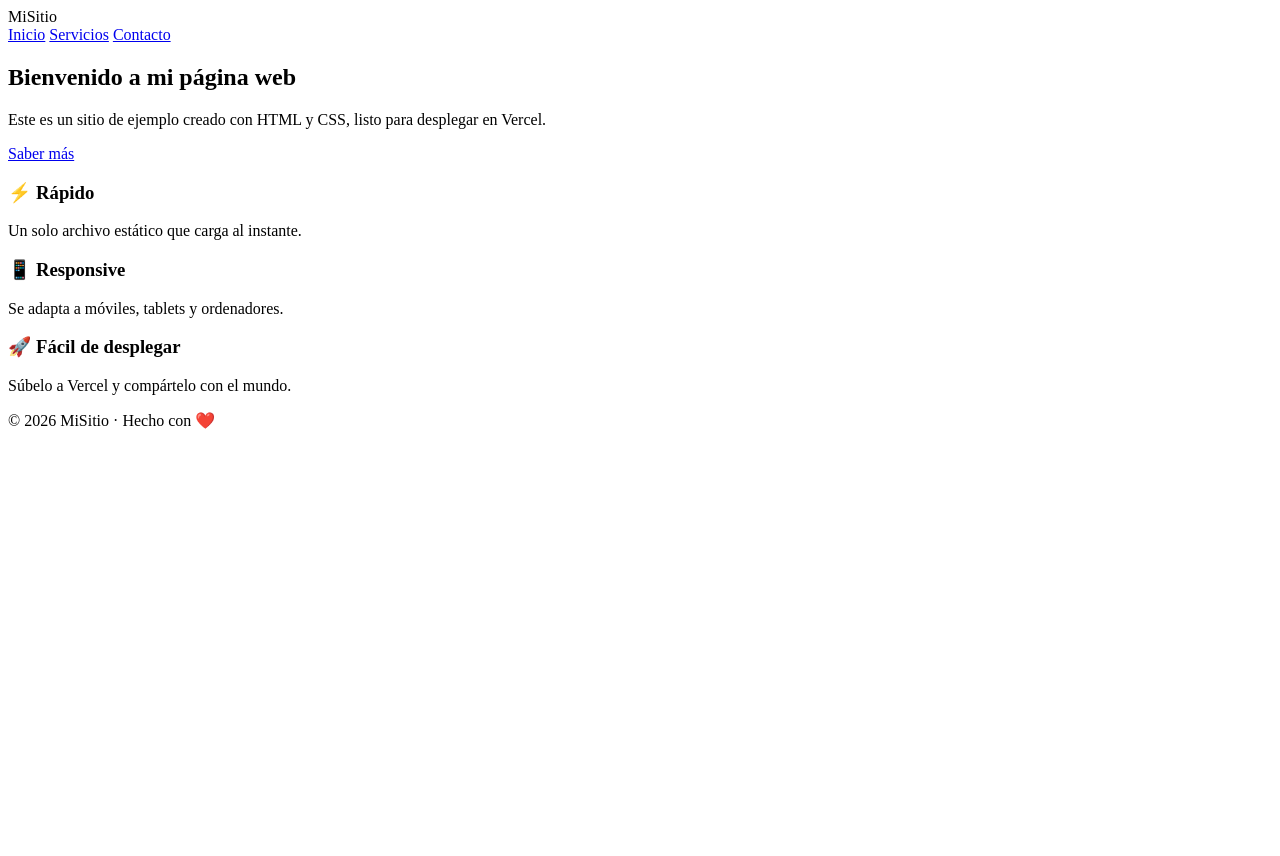
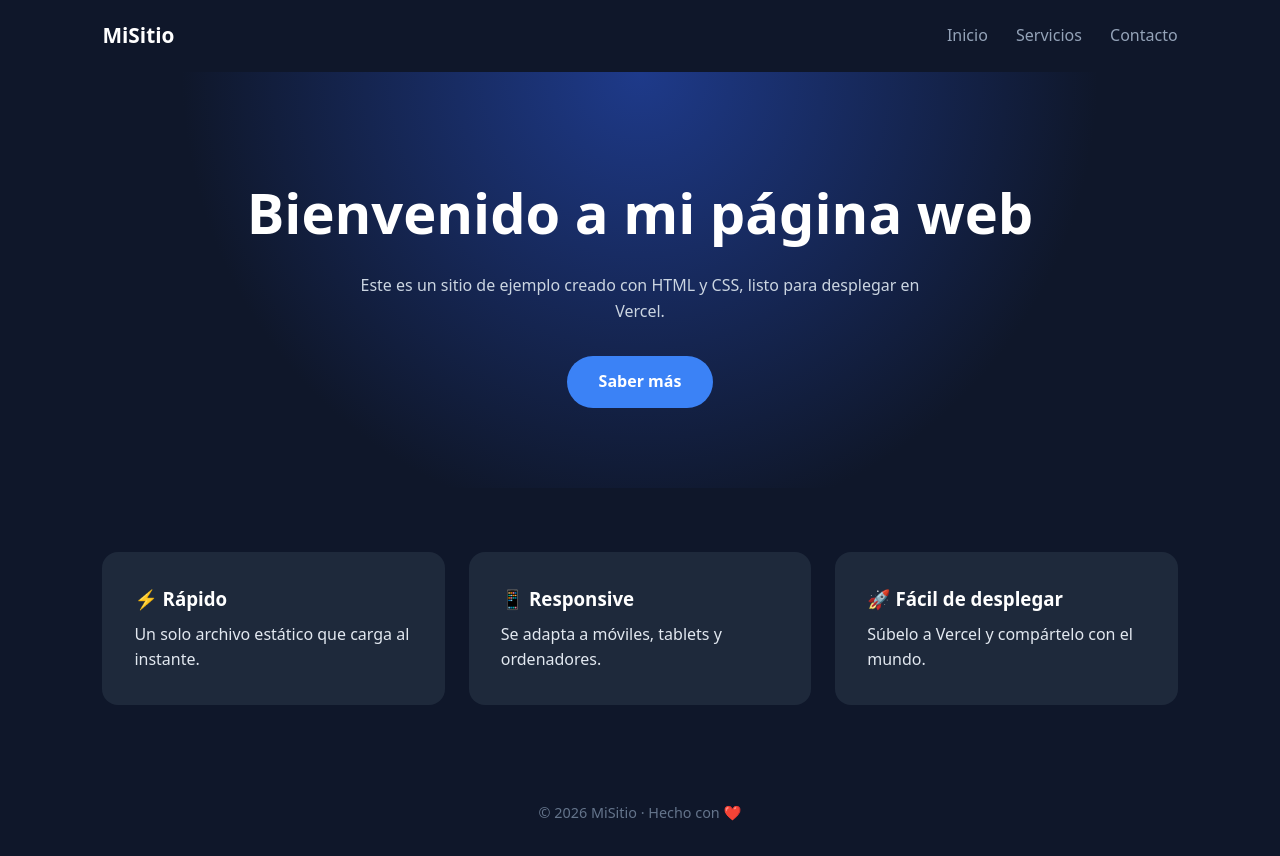
Before and after one commit to bizarthub/Cursorhub, a plain HTML site: page index.html in a window 1280 px wide. Before the commit the page ends 800 px from the top, so only its background shows below. Drawn offline with Linux system fonts and the light colour scheme.

Commit message:
Add link to external stylesheet in index.html

```diff
--- a/index.html
+++ b/index.html
@@ -4,6 +4,7 @@
   <meta charset="UTF-8">
   <meta name="viewport" content="width=device-width, initial-scale=1.0">
   <title>Mi Página de Ejemplo</title>
+  <link rel="stylesheet" href="styles.css">
 </head>
 <body>
   <header>
@@ -14,7 +15,6 @@
       <a href="#contacto">Contacto</a>
     </nav>
   </header>
-
   <section class="hero" id="inicio">
     <h1>Bienvenido a mi página web</h1>
     <p>Este es un sitio de ejemplo creado con HTML y CSS, listo para desplegar en Vercel.</p>
--- /dev/null
+++ b/styles.css
@@ -0,0 +1,56 @@
+* { margin: 0; padding: 0; box-sizing: border-box; }
+
+body {
+  font-family: system-ui, -apple-system, "Segoe UI", sans-serif;
+  background: #0f172a;
+  color: #e2e8f0;
+  line-height: 1.6;
+}
+
+header {
+  display: flex;
+  justify-content: space-between;
+  align-items: center;
+  padding: 1.2rem 8%;
+}
+
+.logo { font-weight: 700; font-size: 1.3rem; color: #fff; }
+
+nav a { color: #94a3b8; text-decoration: none; margin-left: 1.5rem; }
+nav a:hover { color: #fff; }
+
+.hero {
+  text-align: center;
+  padding: 6rem 8% 5rem;
+  background: radial-gradient(circle at top, #1e3a8a 0%, #0f172a 60%);
+}
+.hero h1 { font-size: clamp(2rem, 6vw, 3.5rem); color: #fff; margin-bottom: 1rem; }
+.hero p { max-width: 560px; margin: 0 auto 2rem; color: #cbd5e1; }
+
+.btn {
+  display: inline-block;
+  padding: .8rem 2rem;
+  background: #3b82f6;
+  color: #fff;
+  border-radius: 999px;
+  text-decoration: none;
+  font-weight: 600;
+  transition: transform .2s, background .2s;
+}
+.btn:hover { background: #2563eb; transform: translateY(-2px); }
+
+.features {
+  display: grid;
+  grid-template-columns: repeat(auto-fit, minmax(240px, 1fr));
+  gap: 1.5rem;
+  padding: 4rem 8%;
+}
+
+.card {
+  background: #1e293b;
+  padding: 2rem;
+  border-radius: 16px;
+}
+.card h3 { color: #fff; margin-bottom: .5rem; }
+
+footer { text-align: center; padding: 2rem; color: #64748b; font-size: .9rem; }
```
